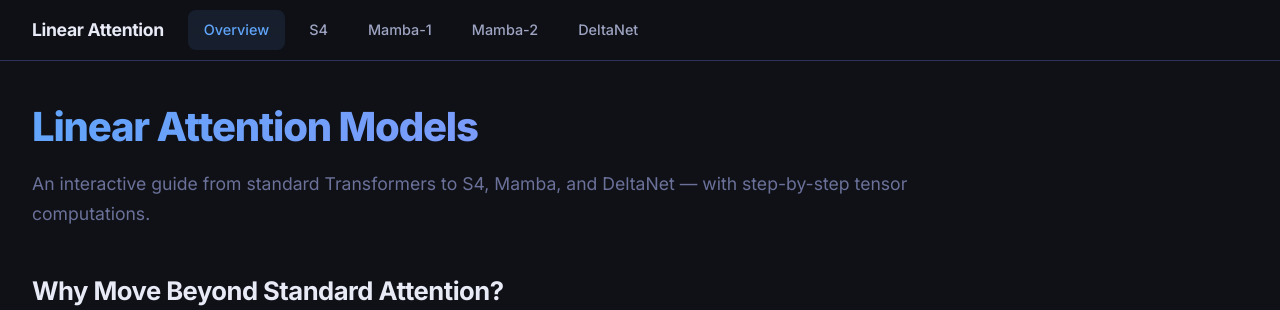
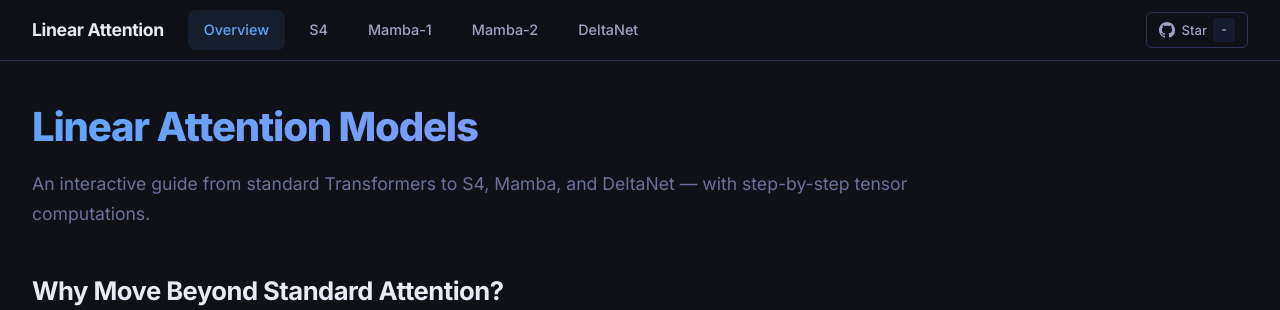
Before and after one commit to ZW471/learn-linear-attentions, a Flask app: page / in a window 1280 px wide. Shown: the top 310 px of the page. Run offline with Flask 3, Linux system fonts and the light colour scheme; some libraries are stand-ins or nearby versions.

Commit message:
Add GitHub star button with live star count to nav bar
Co-Authored-By: Claude Opus 4.6 (1M context) <noreply@anthropic.com>

```diff
--- a/linear attention models/static/css/style.css
+++ b/linear attention models/static/css/style.css
@@ -72,6 +72,36 @@ nav a:hover {
 nav a.active {
     color: var(--accent-blue);
     background: rgba(96, 165, 250, 0.1);
+}
+
+nav a.github-star {
+    margin-left: auto;
+    display: flex;
+    align-items: center;
+    gap: 0.4rem;
+    padding: 0.35rem 0.75rem;
+    border: 1px solid var(--border-color);
+    border-radius: 6px;
+    font-size: 0.82rem;
+    color: var(--text-secondary);
+    transition: var(--transition);
+}
+
+nav a.github-star:hover {
+    border-color: var(--accent-yellow);
+    color: var(--accent-yellow);
+    background: rgba(250, 204, 21, 0.08);
+}
+
+nav a.github-star .star-count {
+    background: var(--bg-code);
+    padding: 0.1rem 0.45rem;
+    border-radius: 4px;
+    font-family: var(--font-mono);
+    font-size: 0.75rem;
+    font-weight: 600;
+    min-width: 20px;
+    text-align: center;
 }
 
 nav .logo {
--- a/linear attention models/templates/base.html
+++ b/linear attention models/templates/base.html
@@ -24,6 +24,11 @@
             <a href="/mamba1" class="{% if request.path == '/mamba1' %}active{% endif %}">Mamba-1</a>
             <a href="/mamba2" class="{% if request.path == '/mamba2' %}active{% endif %}">Mamba-2</a>
             <a href="/delta" class="{% if request.path == '/delta' %}active{% endif %}">DeltaNet</a>
+            <a href="https://github.com/ZW471/learn-linear-attentions" target="_blank" rel="noopener" class="github-star">
+                <svg width="16" height="16" viewBox="0 0 16 16" fill="currentColor" style="vertical-align:-2px"><path d="M8 0C3.58 0 0 3.58 0 8c0 3.54 2.29 6.53 5.47 7.59.4.07.55-.17.55-.38 0-.19-.01-.82-.01-1.49-2.01.37-2.53-.49-2.69-.94-.09-.23-.48-.94-.82-1.13-.28-.15-.68-.52-.01-.53.63-.01 1.08.58 1.23.82.72 1.21 1.87.87 2.33.66.07-.52.28-.87.51-1.07-1.78-.2-3.64-.89-3.64-3.95 0-.87.31-1.59.82-2.15-.08-.2-.36-1.02.08-2.12 0 0 .67-.21 2.2.82.64-.18 1.32-.27 2-.27.68 0 1.36.09 2 .27 1.53-1.04 2.2-.82 2.2-.82.44 1.1.16 1.92.08 2.12.51.56.82 1.27.82 2.15 0 3.07-1.87 3.75-3.65 3.95.29.25.54.73.54 1.48 0 1.07-.01 1.93-.01 2.2 0 .21.15.46.55.38A8.013 8.013 0 0016 8c0-4.42-3.58-8-8-8z"/></svg>
+                <span>Star</span>
+                <span class="star-count" id="star-count">-</span>
+            </a>
         </div>
     </nav>
 
@@ -32,6 +37,16 @@
     </div>
 
     <script>
+        // Fetch GitHub star count
+        fetch('https://api.github.com/repos/ZW471/learn-linear-attentions')
+            .then(r => r.json())
+            .then(d => {
+                const el = document.getElementById('star-count');
+                if (el && d.stargazers_count !== undefined) {
+                    el.textContent = d.stargazers_count;
+                }
+            }).catch(() => {});
+
         document.addEventListener('DOMContentLoaded', () => {
             renderMathInElement(document.body, {
                 delimiters: [
```
Also changed, not shown: 1 other file.
